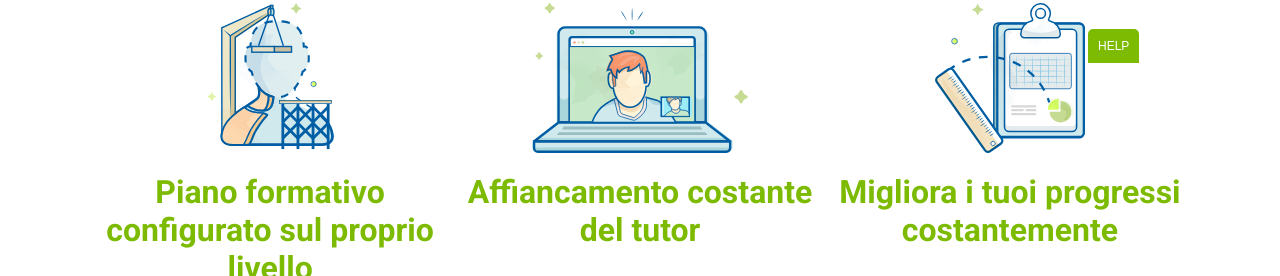
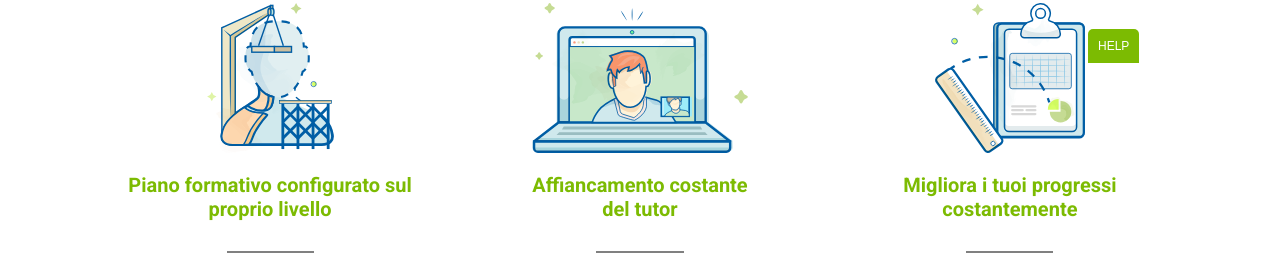
Before and after one commit to OwlBot92/htmlcss-fluentify, a plain HTML site: page index.html in a window 1280 px wide. Shown: the part 737-1013 px from the top of the page. Drawn offline with Linux system fonts and the light colour scheme.

Commit message:
fixed hr position

```diff
--- a/css/style.css
+++ b/css/style.css
@@ -191,7 +191,12 @@ main hr{
 }
 .card h2{
     color: #7cbb02;
-    font-size: 32px;
+    font-size: 20px;
+    /* per evitare che i caratteri all'interno dei blocchi rovinino il layout */
+    max-width: 25ch;
+    min-width: 15ch;
+    /* fine max/min */
+    margin: auto;
 }
 .card hr{
     margin: 30px auto;
@@ -202,6 +207,7 @@ main hr{
 }
 .card p{
     margin-bottom: 50px;
+    text-align:center;
 }
 /* FINE UPPERZONE STYLING */
 
```
Also changed, not shown: index.html (+0 -4 lines).
